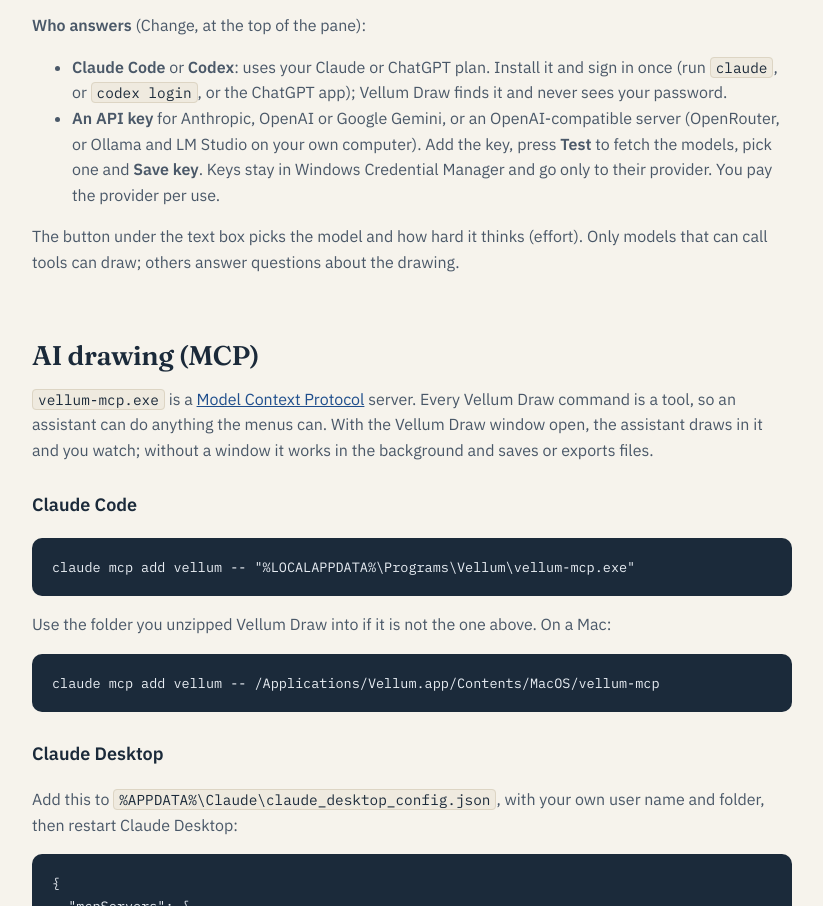
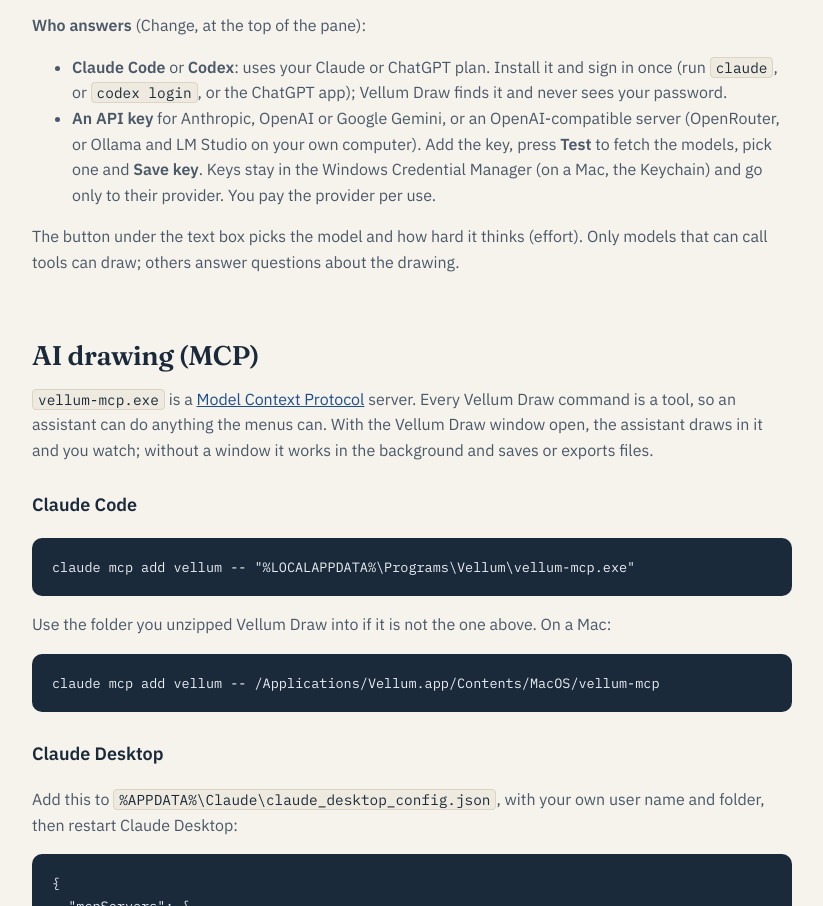
Before and after one commit to VellumDraw/VellumDraw.github.io, a plain HTML site: page manual.html in a window 1280 px wide. Shown: the part 3531-4437 px from the top of the page, without its empty margins (316-1139 px from the left). Drawn offline with Linux system fonts and the light colour scheme.

Commit message:
Site: Mac 0.3.1 (Vellum Draw), keys in the Keychain
Co-Authored-By: Claude Opus 5.5 <noreply@anthropic.com>

```diff
--- a/manual.html
+++ b/manual.html
@@ -165,8 +165,8 @@
         Draw finds it and never sees your password.</li>
       <li><b>An API key</b> for Anthropic, OpenAI or Google Gemini, or an OpenAI-compatible server
         (OpenRouter, or Ollama and LM Studio on your own computer). Add the key, press
-        <b>Test</b> to fetch the models, pick one and <b>Save key</b>. Keys stay in Windows
-        Credential Manager and go only to their provider. You pay the provider per use.</li>
+        <b>Test</b> to fetch the models, pick one and <b>Save key</b>. Keys stay in the Windows
+        Credential Manager (on a Mac, the Keychain) and go only to their provider. You pay the provider per use.</li>
     </ul>
     <p>The button under the text box picks the model and how hard it thinks (effort). Only models
       that can call tools can draw; others answer questions about the drawing.</p>
```
Also changed, not shown: index.html (+3 -3 lines).
